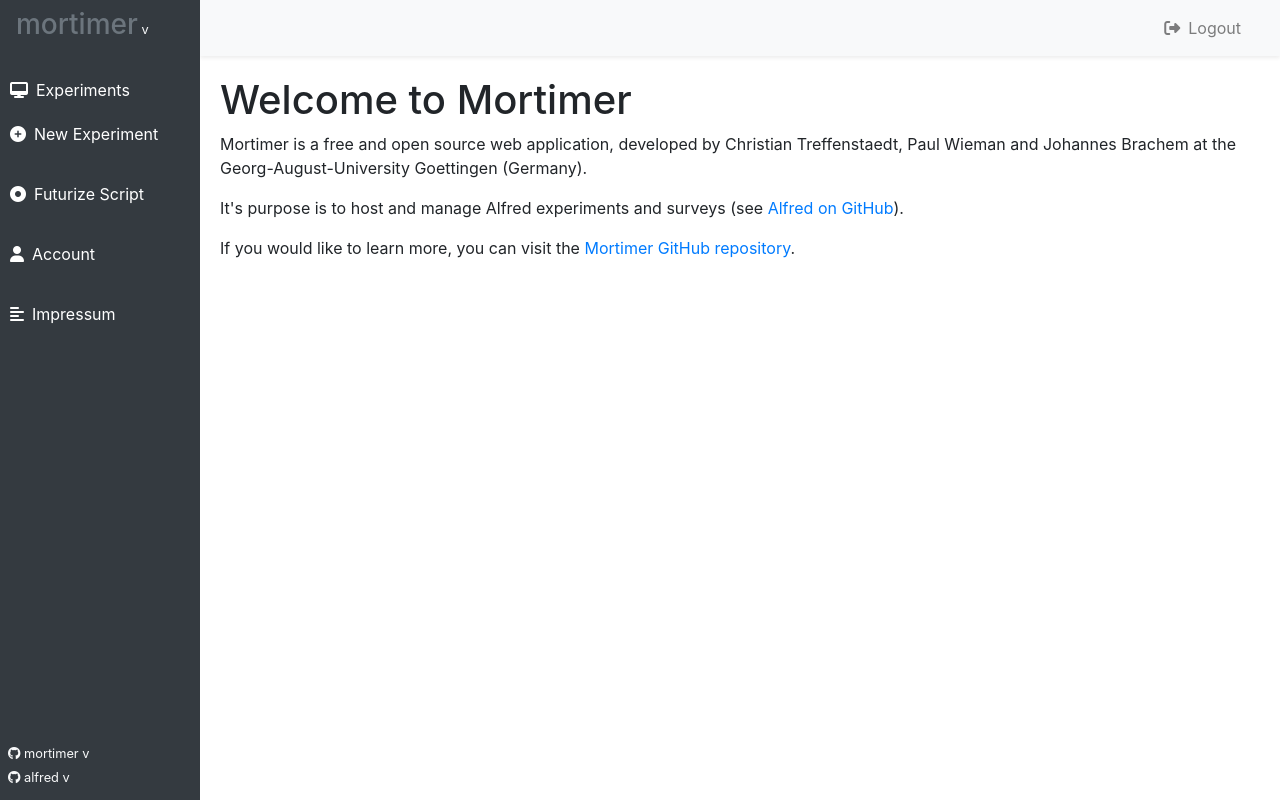
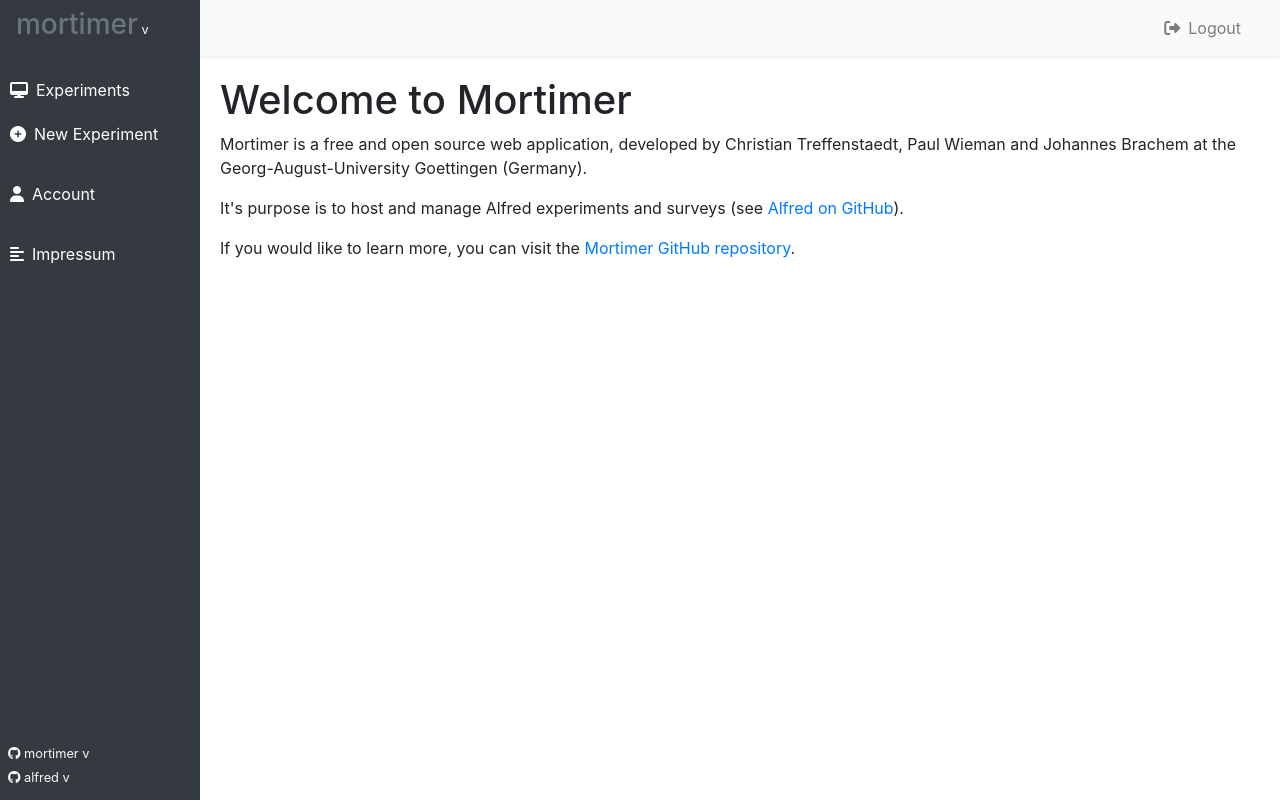
Before and after one commit to ctreffe/mortimer, a Python web app: template src/mortimer/templates/about.html in a window 1280 px wide. Run offline with Jinja, Linux system fonts and the light colour scheme; the template is opened without the code that fills it, so the values that code supplies are empty; some libraries are stand-ins or nearby versions.

Commit message:
remove futurize script

```diff
--- a/src/mortimer/templates/layout.html
+++ b/src/mortimer/templates/layout.html
@@ -20,9 +20,6 @@
                         class="fas fa-desktop mr-2"></i>Experiments</a></li>
             <li><a href="{{ url_for('web_experiments.new_experiment') }}"><i class="fas fa-plus-circle mr-2"></i>New
                     Experiment</a></li>
-            <hr class="lightrule">
-            <li><a href="{{ url_for('main.futurize_script') }}"><i class="fas fa-dot-circle mr-2"></i>Futurize
-                    Script</a></li>
             <hr class="lightrule">
             <!-- <li><a href="#"><i class="fas fa-cog mr-2"></i>Settings*</a></li> -->
             <!-- <li><a href="#"><i class="fas fa-question mr-2"></i>Help*</a></li> -->
```
